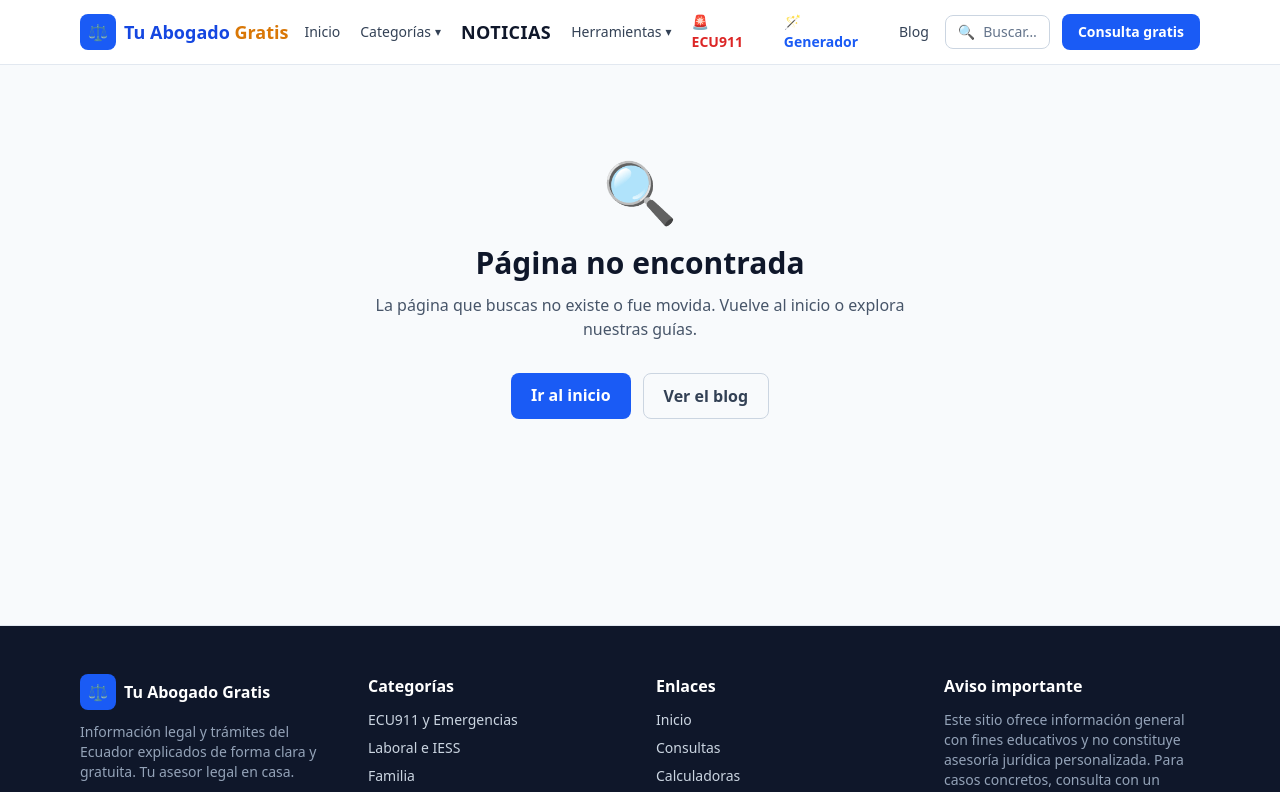
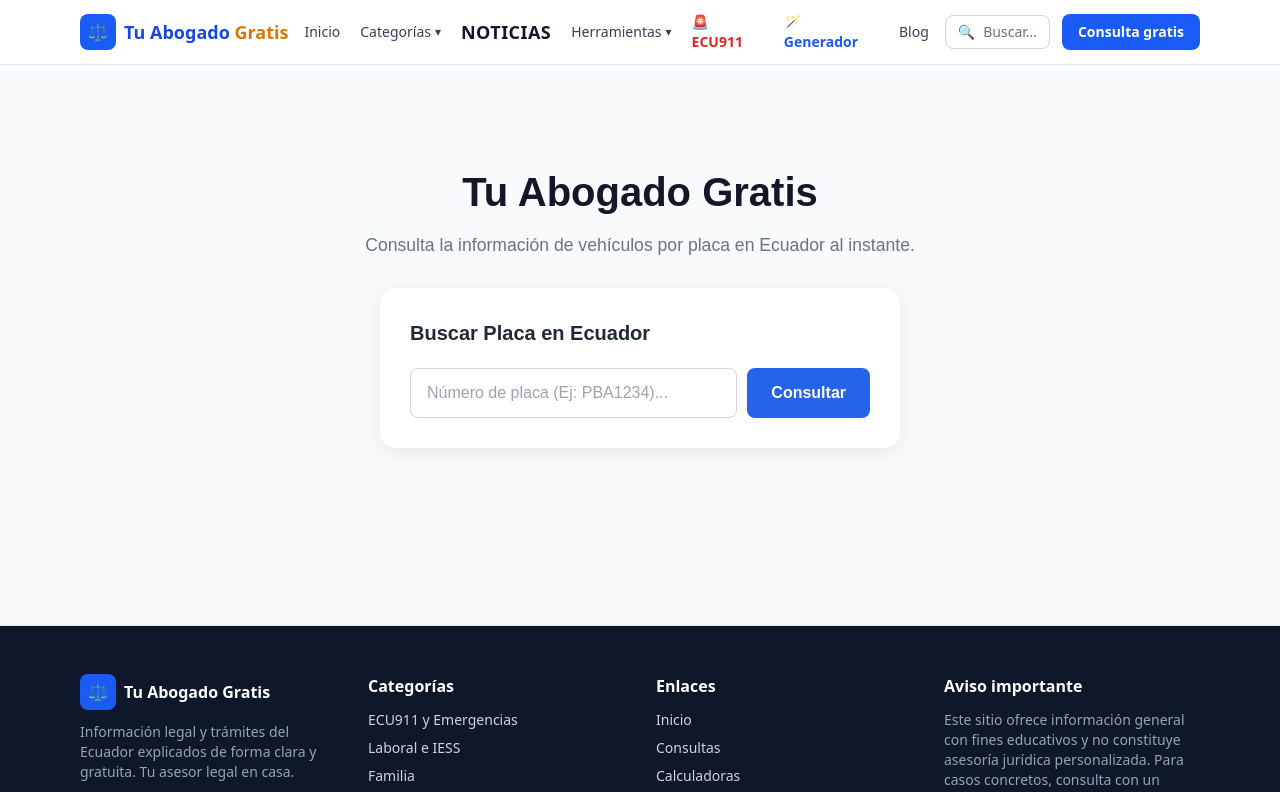
Before and after one commit to rootsrex/TUABOGADOGRATIS, a Next.js app: page /placas in a window 1280 px wide. Before the commit this address had no page. Shown: the top 792 px of the page. Built offline with nearby package versions, Linux system fonts and the light colour scheme.

Commit message:
Agregar sección /placas con diseño coincidente

```diff
--- /dev/null
+++ b/app/placas/page.tsx
@@ -0,0 +1,74 @@
+'use client';
+
+import { useState } from 'react';
+
+export default function PlacasPage() {
+  const [placa, setPlaca] = useState('');
+  const [resultado, setResultado] = useState<any>(null);
+  const [cargando, setCargando] = useState(false);
+  const [error, setError] = useState('');
+
+  const handleBuscar = async (e: React.FormEvent) => {
+    e.preventDefault();
+    if (!placa) return;
+
+    setCargando(true);
+    setError('');
+    setResultado(null);
+
+    const baseUrl = process.env.NEXT_PUBLIC_REACT_APP_API_URL || process.env.REACT_APP_API_URL || 'https://backendtag-production.up.railway.app';
+
+    try {
+      const res = await fetch(`${baseUrl}/api/placa/${placa.trim().toUpperCase()}`);
+      const data = await res.json();
+
+      if (data.status === 'exito') {
+        setResultado(data.resultados?.data || data.resultados);
+      } else {
+        setError(data.mensaje || 'No se encontraron datos para esta placa.');
+      }
+    } catch (err) {
+      setError('Error al conectar con el servidor.');
+    } finally {
+      setCargando(false);
+    }
+  };
+
+  return (
+    <div style={{ minHeight: '60vh', display: 'flex', flexDirection: 'column', alignItems: 'center', justifyContent: 'center', fontFamily: 'sans-serif', padding: '20px' }}>
+      <h1 style={{ fontSize: '2.5rem', fontWeight: 'bold', marginBottom: '10px', color: '#111827' }}>Tu Abogado Gratis</h1>
+      <p style={{ color: '#6b7280', marginBottom: '30px', fontSize: '1.1rem' }}>Consulta la información de vehículos por placa en Ecuador al instante.</p>
+
+      <div style={{ backgroundColor: '#fff', padding: '30px', borderRadius: '16px', boxShadow: '0 4px 20px rgba(0,0,0,0.08)', width: '100%', maxWidth: '520px' }}>
+        <h2 style={{ fontSize: '1.25rem', fontWeight: '600', marginBottom: '20px', color: '#1f2937' }}>Buscar Placa en Ecuador</h2>
+
+        <form onSubmit={handleBuscar} style={{ display: 'flex', gap: '10px' }}>
+          <input
+            type="text"
+            placeholder="Número de placa (Ej: PBA1234)..."
+            value={placa}
+            onChange={(e) => setPlaca(e.target.value)}
+            style={{ flex: 1, padding: '12px 16px', borderRadius: '8px', border: '1px solid #d1d5db', fontSize: '1rem', outline: 'none' }}
+          />
+          <button
+            type="submit"
+            disabled={cargando}
+            style={{ backgroundColor: '#2563eb', color: '#fff', border: 'none', borderRadius: '8px', padding: '12px 24px', fontWeight: '600', fontSize: '1rem', cursor: 'pointer' }}
+          >
+            {cargando ? 'Buscando...' : 'Consultar'}
+          </button>
+        </form>
+
+        {error && <p style={{ color: '#dc2626', marginTop: '15px' }}>{error}</p>}
+
+        {resultado && (
+          <div style={{ marginTop: '20px', padding: '15px', borderRadius: '8px', backgroundColor: '#f3f4f6', border: '1px solid #e5e7eb' }}>
+            <h3 style={{ margin: '0 0 10px 0', fontSize: '1.1rem', color: '#111827' }}>Resultado de la consulta:</h3>
+            <p style={{ margin: '5px 0' }}><strong>Propietario:</strong> {resultado.name || resultado.nombre || 'N/D'}</p>
+            <p style={{ margin: '5px 0' }}><strong>Placa:</strong> {resultado.value || placa.toUpperCase()}</p>
+          </div>
+        )}
+      </div>
+    </div>
+  );
+}
```
